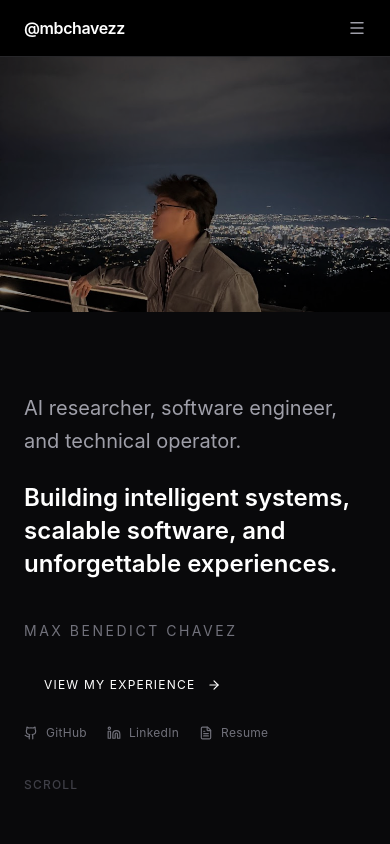
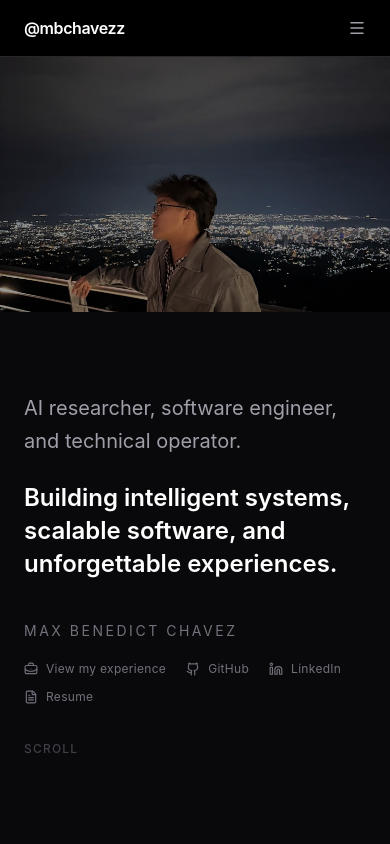
Before and after one commit to mbchavez27/mbchavezzportfolio, a React (Vite) app: page / in a window 390 px wide. Shown: the top 844 px of the page. Built offline with nearby package versions, Linux system fonts and the light colour scheme.

Commit message:
style(home): show the experience link in the hero's social link row
Matches the GitHub, LinkedIn and Resume links instead of a filled button; the
row now wraps on narrow phones.

```diff
--- a/src/features/home/components/Introduction.tsx
+++ b/src/features/home/components/Introduction.tsx
@@ -1,5 +1,4 @@
 import { motion } from "motion/react";
-import { ArrowRight } from "lucide-react";
 import { Link } from "react-router";
 import { drawRule, revealOnLoad } from "@/lib/motion";
 import type { CallToAction, ContactLink } from "../domain/home.domain";
@@ -47,17 +46,14 @@ export default function Introduction({ portraitSrc, callToAction, socialLinks, o
           Max Benedict Chavez
         </motion.p>
 
-        <motion.div {...revealOnLoad({ y: 8, delay: 0.6, duration: 0.5 })} className="self-start mt-1">
+        <motion.div {...revealOnLoad({ delay: 0.65, duration: 0.5 })} className="flex flex-wrap items-center gap-x-5 gap-y-3">
           <Link
             to={callToAction.to}
-            className="group inline-flex items-center gap-3 bg-primary hover:bg-primary/85 text-white px-5 py-3 transition-colors duration-200 focus-visible:outline-2 focus-visible:outline-offset-4 focus-visible:outline-white"
+            className="flex items-center gap-2 text-zinc-500 hover:text-white transition-colors duration-200"
           >
-            <span className="font-body text-xs tracking-widest uppercase">{callToAction.label}</span>
-            <ArrowRight size={14} className="group-hover:translate-x-1 transition-transform duration-200" />
+            <callToAction.Icon size={14} />
+            <span className="font-body text-xs tracking-wide">{callToAction.label}</span>
           </Link>
-        </motion.div>
-
-        <motion.div {...revealOnLoad({ delay: 0.65, duration: 0.5 })} className="flex items-center gap-5">
           {socialLinks.map(({ label, href, Icon }) => (
             <a
               key={label}
--- a/src/features/home/data/home.data.ts
+++ b/src/features/home/data/home.data.ts
@@ -1,4 +1,4 @@
-import { FileText, Mail } from "lucide-react";
+import { BriefcaseBusiness, FileText, Mail } from "lucide-react";
 import { Github, Linkedin } from "@/components/atoms/brand-icons";
 import aiResearcherImg from "@/assets/home/ai-researcher.jpg";
 import softwareEngineerImg from "@/assets/home/software-engineer.jpg";
@@ -6,7 +6,11 @@ import technicalOperatorImg from "@/assets/home/technical-operator.jpg";
 import { profileLinks } from "@/config/links";
 import type { CallToAction, ContactLink, Hat, Highlight } from "../domain/home.domain";
 
-export const heroCallToAction: CallToAction = { label: "View my experience", to: "/experience" };
+export const heroCallToAction: CallToAction = {
+  label: "View my experience",
+  to: "/experience",
+  Icon: BriefcaseBusiness,
+};
 
 export const hats: readonly Hat[] = [
   {
--- a/src/features/home/domain/home.domain.ts
+++ b/src/features/home/domain/home.domain.ts
@@ -19,6 +19,7 @@ export type Highlight = {
 export type CallToAction = {
   readonly label: string;
   readonly to: string;
+  readonly Icon: LucideIcon;
 };
 
 export type ContactLink = {
```
